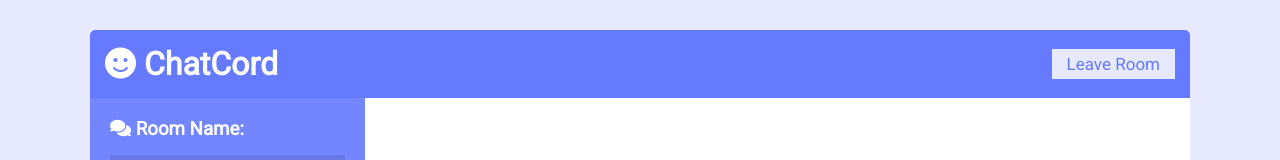
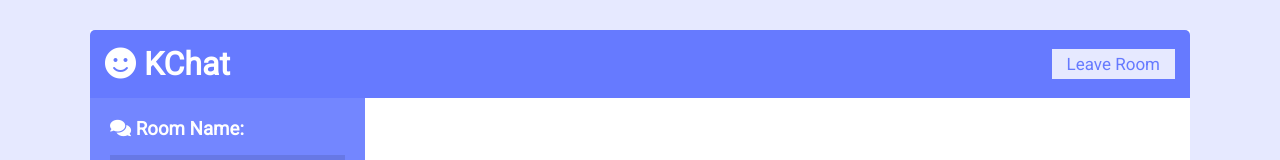
Before and after one commit to ktjhan/KChat, a website: page public/chat.html in a window 1280 px wide. Shown: the top 160 px of the page. Drawn offline with nearby package versions, Linux system fonts and the light colour scheme; no server answers.

Commit message:
minor change

```diff
--- a/public/chat.html
+++ b/public/chat.html
@@ -15,7 +15,7 @@
   <body>
     <div class="chat-container">
       <header class="chat-header">
-        <h1><i class="fas fa-smile"></i> ChatCord</h1>
+        <h1><i class="fas fa-smile"></i> KChat</h1>
         <a href="index.html" class="btn">Leave Room</a>
       </header>
       <main class="chat-main">
```
Also changed, not shown: 1 other file.
